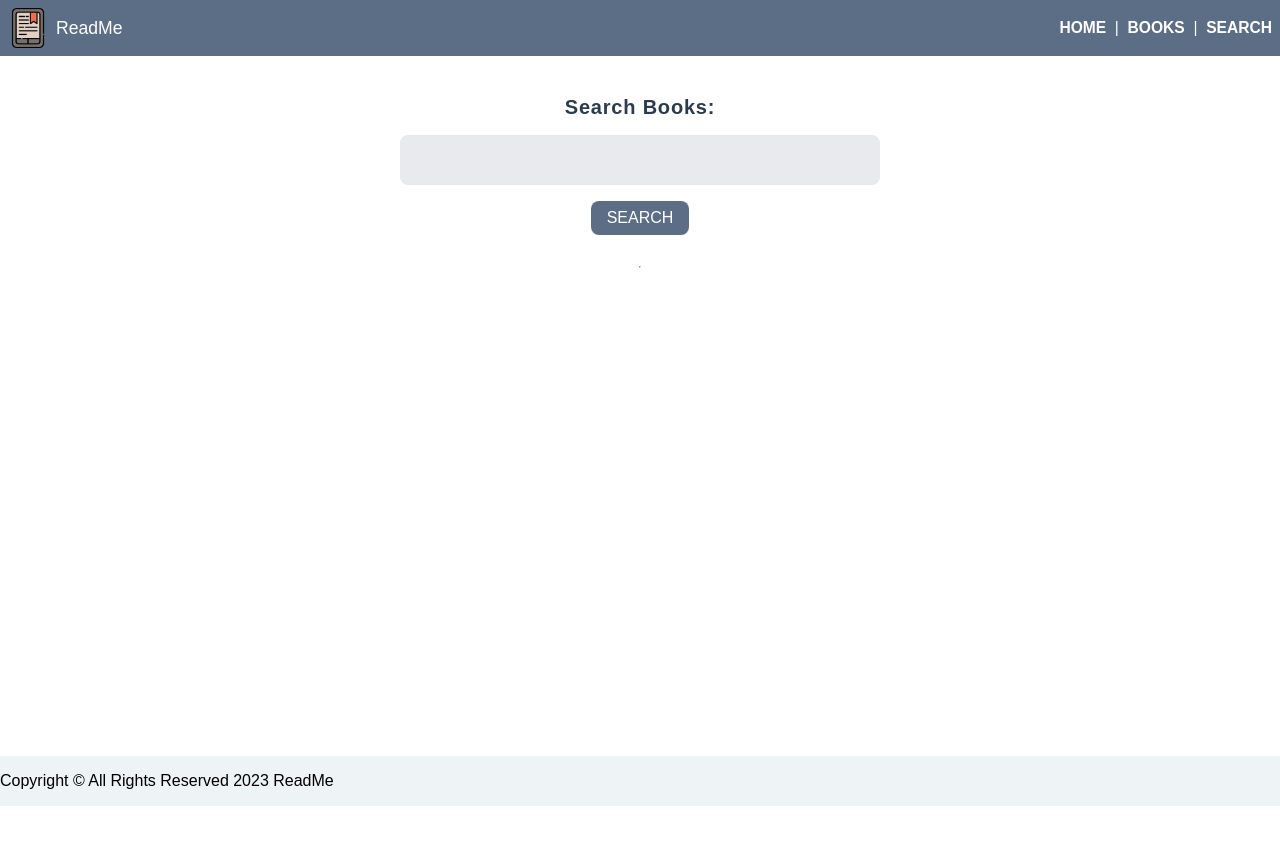
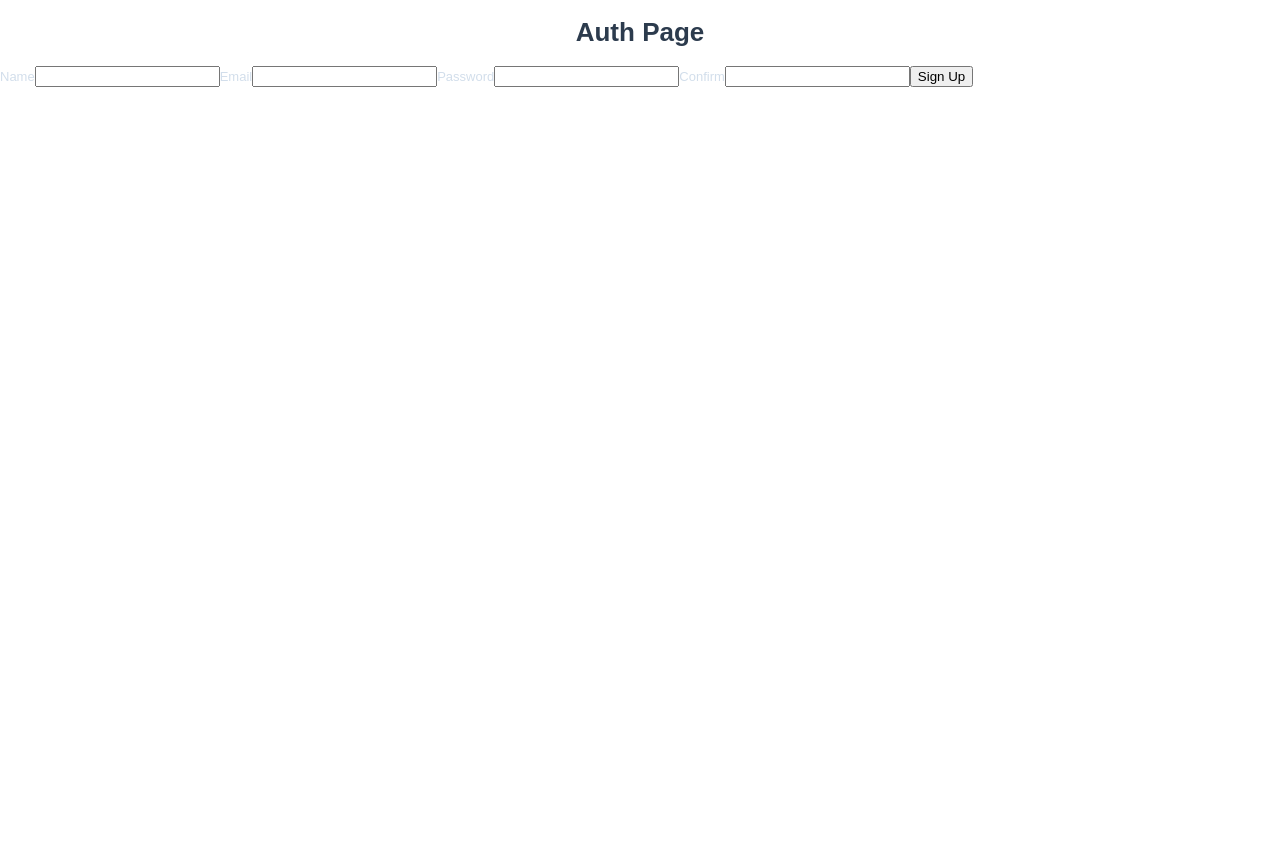
Before and after one commit to Rrantisi/ReadMe-Books-App, a React (Create React App) app: page /search in a window 1280 px wide. Shown: the top 844 px of the page. Before the commit the page ends 806 px from the top, so only its background shows below. Built offline with nearby package versions, Linux system fonts and the light colour scheme.

Commit message:
wip: adds signUp form

```diff
--- a/server.js
+++ b/server.js
@@ -2,6 +2,10 @@ const express = require('express');
 const path = require('path');
 const favicon = require('serve-favicon');
 const logger = require('morgan');
+
+require('dotenv').config();
+// Connect to the database
+require('./config/database');
 
 const app = express();
 
--- a/src/components/App/App.js
+++ b/src/components/App/App.js
@@ -3,24 +3,32 @@ import { useState } from 'react';
 import './App.css';
 import Nav from '../../components/Nav/Nav';
 import Main from '../../pages/Main/Main';
+import AuthPage from '../../pages/AuthPage/AuthPage';
 import Books from '../../pages/Books/Books';
 import Book from '../../pages/Book/Book';
 import SearchForm from '../../components/SearchForm/SearchForm';
 import Footer from '../../components/Footer/Footer';
 
 export default function App() {
-  const [books, setBooks] = useState([])
+  const [books, setBooks] = useState([]);
+  const [user, setUser] = useState(null);
+
   return (
     <div className="App">
+      {user ? (
+        <>
           <Nav />
-      <main className="container">
           <Routes>
-          <Route path="/" element={ <Main /> } />
+            {/* <Route path="/" element={ <Main /> } /> */}
             <Route path="/books" element={ <Books books={books} setBooks={setBooks}/> } />
             <Route path="/books/:id" element={ <Book /> } />
             <Route path="/search" element={ <SearchForm /> } />
           </Routes>
-      </main>
+        </>
+      ) : (
+        <AuthPage path="/" setUser={setUser}/>
+      )}
+
       <footer>
         <Footer />
       </footer>
--- /dev/null
+++ b/src/components/SignUpForm/SignUpForm.js
@@ -0,0 +1,82 @@
+import { useState } from 'react';
+import { signUp } from '../../utilities/users-service';
+
+export default function SignUpForm({ setUser }){
+    const [formInputs, setFormInputs] = useState({
+        name: '',
+        email: '',
+        password: '',
+        confirm: '',
+    });
+
+    const [error, setError] = useState('');
+
+    function handleChange(event) {
+        setFormInputs({
+            ...formInputs,
+            [event.target.name]: event.target.value,
+        });
+        setError('');
+    };
+
+    async function handleSubmit(event) {
+        event.preventDefault();
+        try {
+            const formData = {...formInputs};
+            delete formData.error;
+            delete formData.confirm;
+
+            const user = await signUp(formData);
+
+            setUser(user);
+        } catch {
+            setError('Log In Failed - Try Again');
+        }
+    }
+
+    const disabled = formInputs.password !== formInputs.confirm;
+
+    return (
+        <div>
+        <div className="form-container">
+          <form autoComplete='off' onSubmit={handleSubmit}>
+            <label>Name</label>
+            <input
+                type="text"
+                name="name"
+                value={formInputs.name}
+                onChange={handleChange}
+                required
+              />
+            <label>Email</label>
+            <input
+                type="email"
+                name="email"
+                value={formInputs.email}
+                onChange={handleChange}
+                required
+              />
+            <label>Password</label>
+            <input
+                type="password"
+                name="password"
+                value={formInputs.password}
+                onChange={handleChange}
+                required
+            />
+            <label>Confirm</label>
+            <input
+                type="password"
+                name="confirm"
+                value={formInputs.confirm}
+                onChange={handleChange}
+                required
+            />
+            <button type="submit" disabled={disabled}>Sign Up</button>
+          </form>
+        </div>
+        <p className="error-message">&nbsp;{error}</p>
+      </div>
+    )
+
+}
--- /dev/null
+++ b/src/pages/AuthPage/AuthPage.js
@@ -0,0 +1,12 @@
+import SignUpForm from "../../components/SignUpForm/SignUpForm"
+// import LoginForm from "../../components/LoginForm/LoginForm"
+
+export default function AuthPage({ setUser }) {
+    return (
+        <main>
+            <h1>Auth Page</h1>
+            <SignUpForm setUser={setUser} />
+            {/* <LoginForm setUser={setUser} /> */}
+        </main>
+    )
+}
--- a/src/pages/Book/Book.js
+++ b/src/pages/Book/Book.js
@@ -39,7 +39,7 @@ export default function Book(props) {
                     <p><span>Description:</span></p>
                     <p dangerouslySetInnerHTML={{ __html: book.volumeInfo.description }} className="description"></p>
                     <br/>
-                    <a href={book.volumeInfo.previewLink} target={'_blank'}>Preview Book Here</a>
+                    <a href={book.volumeInfo.previewLink} target={'_blank'} rel="noreferrer">Preview Book Here</a>
                 </div>
             </div>
         )
```
Also changed, not shown: config/database.js (added, +9 -0 lines). Lines whose indentation alone changed are shown as unchanged.
